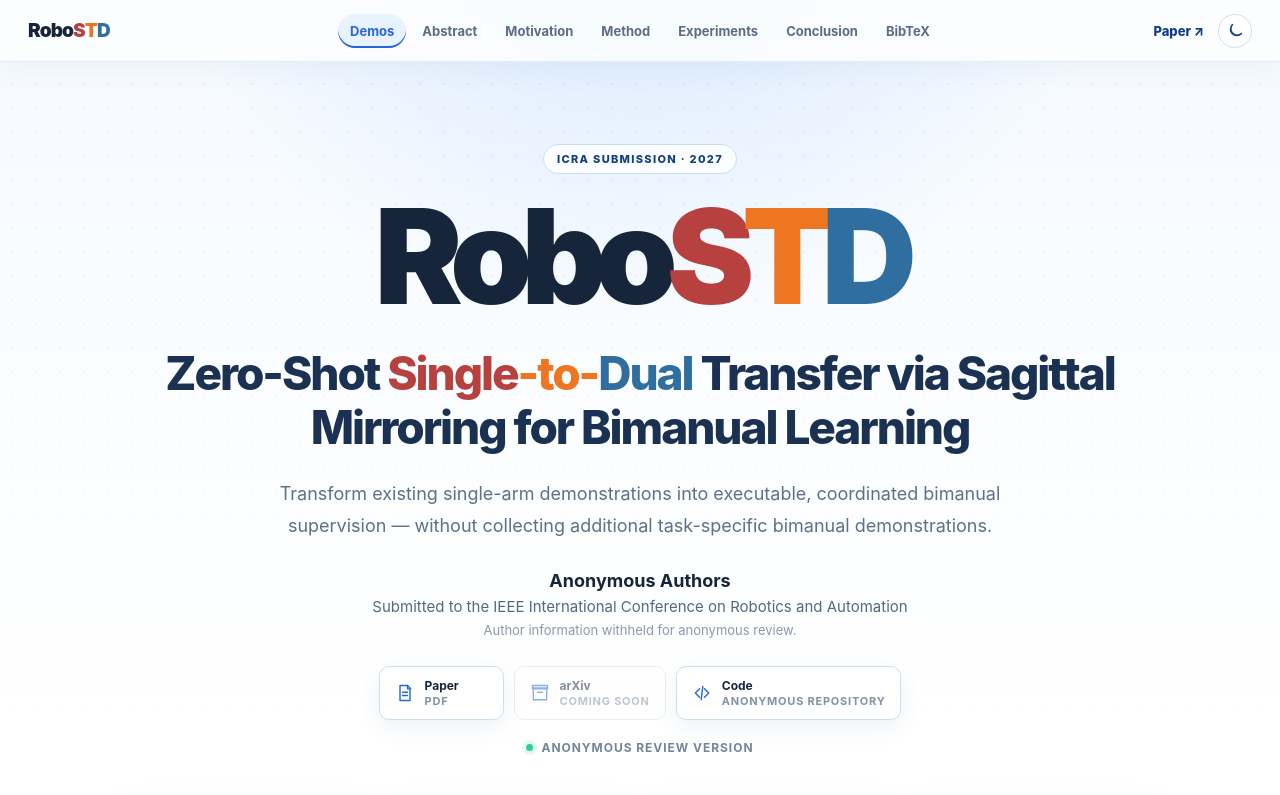
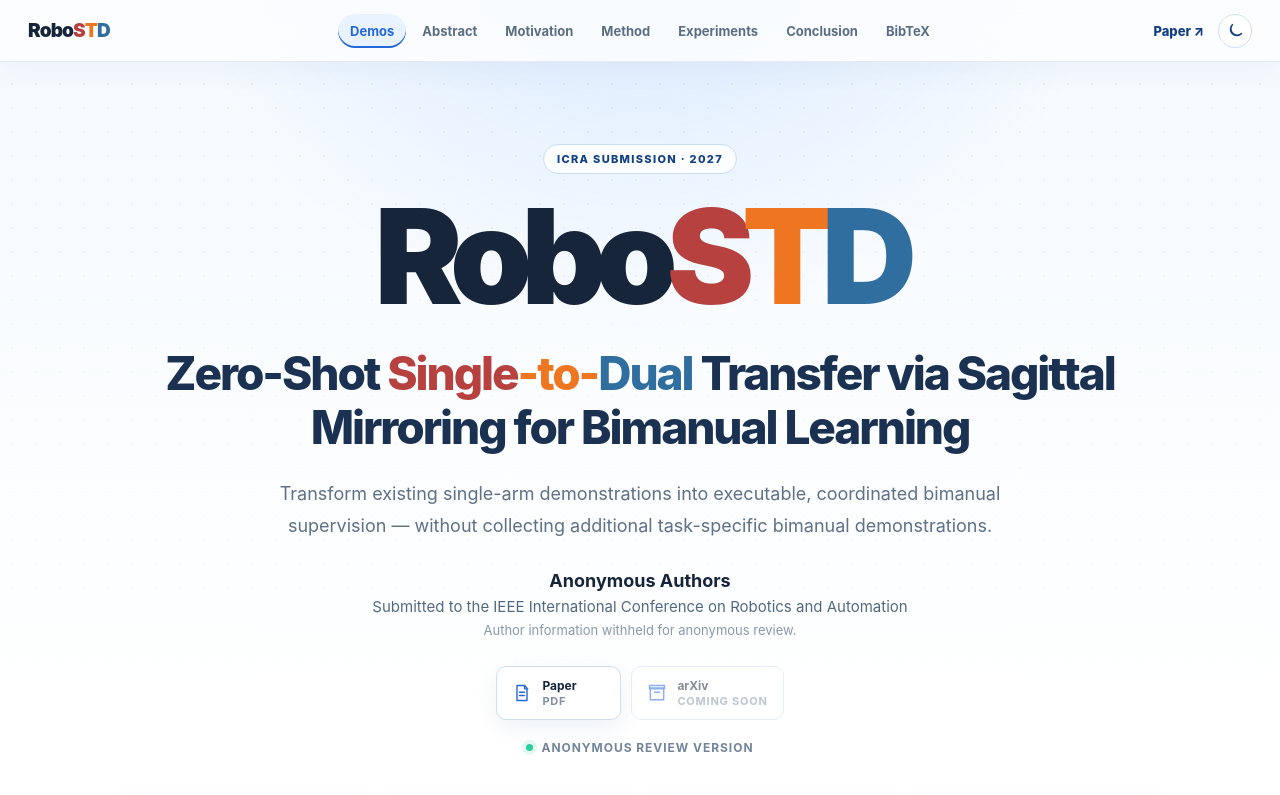
Before and after one commit to HuaHungy/RoboSTD, a Vue app: page / in a window 1280 px wide. Shown: the top 795 px of the page. Built offline with nearby package versions, Linux system fonts and the light colour scheme.

Commit message:
Show anonymous code link only in anonymous build

```diff
--- a/src/content/project.js
+++ b/src/content/project.js
@@ -10,6 +10,8 @@ const simulationDemoGroups = [
   { prefix: 'stamp_seal', count: 2, title: 'Stamp Seal' },
   { prefix: 'turn_switch', count: 2, title: 'Turn Switch' },
 ]
+
+const isAnonymousBuild = import.meta.env.MODE === 'anonymous'
 
 const simulationDemos = simulationDemoGroups.flatMap(({ prefix, count, title }) =>
   Array.from({ length: count }, (_, index) => {
@@ -78,7 +80,9 @@ export const project = {
       download: true,
     },
     { label: 'arXiv', note: 'Coming soon', href: '#', icon: 'archive', disabled: true },
-    { label: 'Code', note: 'Anonymous repository', href: 'https://anonymous.4open.science/r/RoboSTD_code/', icon: 'code', external: true },
+    ...(isAnonymousBuild
+      ? [{ label: 'Code', note: 'Anonymous repository', href: 'https://anonymous.4open.science/r/RoboSTD_code/', icon: 'code', external: true }]
+      : []),
   ],
   teaser: {
     src: './media/paper/overview.svg',
```
